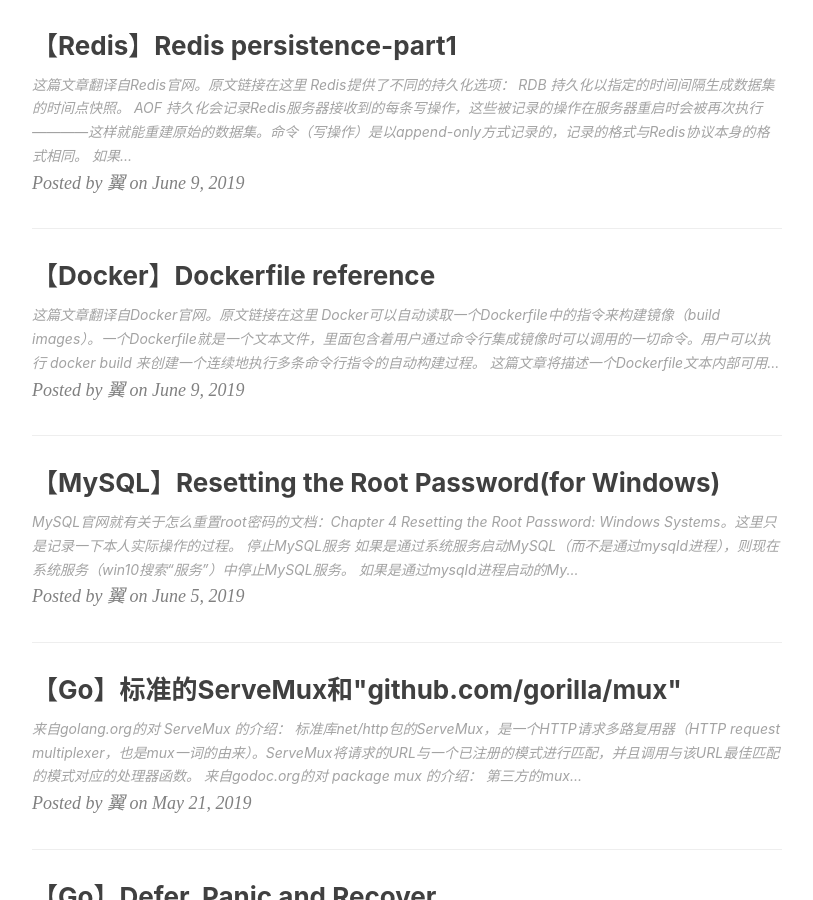
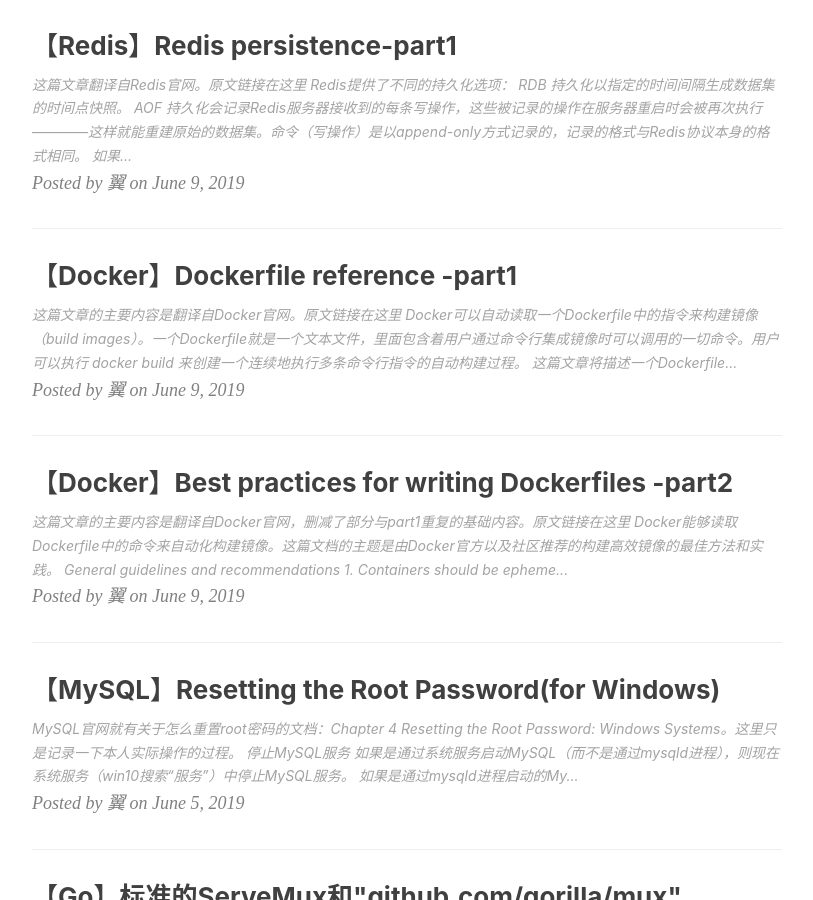
Before and after one commit to ttyrion/ttyrion.github.io, a Jekyll site: the page built from index.html, in a window 1280 px wide and 900 px high, scrolled down 439 px. Shown: the whole window, without its empty margins (233-1046 px from the left). Built offline with Jekyll 4.4.1, drawn with Linux system fonts in a browser that asks for light colours; nearby versions of some CDN libraries; the list of posts is cut into pages by our own code; comment, search, counter and statistics services are not loaded; some of the changed lines change nothing that is shown; some of the changed text lies outside the part shown.

Commit message:
Dockerfile

````diff
--- /dev/null
+++ b/_posts/2019-06-09-【Docker】Best practices for writing Dockerfiles -part2.md
@@ -0,0 +1,75 @@
+---
+layout:         page
+title:         【Docker】Best practices for writing Dockerfiles -part2
+subtitle:
+date:           2019-06-09
+author:         翼
+header-img: image/bg.jpg
+catalog: true
+tags:
+---
+
+> 这篇文章的主要内容是翻译自Docker官网，删减了部分与part1重复的基础内容。原文链接在[这里](https://docs.docker.com/v17.09/engine/userguide/eng-image/dockerfile_best-practices/)
+
+Docker能够读取Dockerfile中的命令来自动化构建镜像。这篇文档的主题是由Docker官方以及社区推荐的构建高效镜像的最佳方法和实践。
+
+### General guidelines and recommendations
+#### 1. Containers should be ephemeral
+你的Dockerfile定义的镜像生成的容器应该越短小精悍越好。“ephemeral”的意思是：容器应该能被停止、销毁，并且能用最小的设置和配置来构建和安装新容器。
+
+#### 2. Use a .dockerignore file
+**注意，以下这段文字并非翻译，个人认为官网文档有错误。** 请对比原文查看。
+
+执行 docker build 构建镜像时，一般需要传递了两个参数：一个Dockerfile路径（ -f ...Dockerfile ）以及一个目录路径。如果Dockerfile文件就在执行 docker build 时的工作目录中，那么可以忽略Dockerfile路径这个参数，只传一个目录路径。这个目录路径就是 **“构建上下文”**（build context）。“构建上下文”是构建镜像的二要素之一，另一个要素是 **“基础镜像”**。
+
+官方文档说“构建上下文”是执行 docker build 时的工作目录，显然是不对的。因为我可以这么执行：
+```javascript
+docker build ../
+```
+那么，构建上下文就是这个工作目录的父目录。
+
+执行 docker build 时，Docker CLI 会把“构建上下文”中的所有文件和子目录（递归遍历上下文目录）发送至 Docker Daemon；这些文件和子目录就是Docker daemon 构建镜像时的“构建上下文”。如果无意中在“构建上下文”目录中包含了无关文件，就会导致上下文变大，并且镜像的大小也变大。这同时也会使得构建时间变长，pull或者push镜像的时间也变长；还有运行时的容器也变大。执行 docker build 时的第一行日志就能看到你的“构建上下文”的大小：
+```javascript
+Sending build context to Docker daemon  187.8MB
+```
+为了精简构建上下文，可以使用一个.dockerignore文件来忽略目录中的一些文件或者子目录；只把必要的文件和子目录当做“构建上下文”。
+
+#### 3. Use multi-stage builds
+Docker 17.05 以及以上版本，都可以使用“multi-stage builds”来极大地减小最终的镜像大小，而不需要减少中间层数或者在构建期间删除中间文件。
+
+本人使用的版本没这么高，后续升级版本使用后再翻译。
+
+#### 4. Avoid installing unnecessary packages
+简单来说，为了降低复杂性、依赖性、文件大小、构建时间等等，你应该避免安装额外的、非必须的包。
+
+#### 5. Each container should have only one concern
+将应用程序分离到多个容器中，能够使横向扩展以及复用容器变得容易得多。比如，为了以解耦的方式来管理web应用程序、数据库、内存缓存，一个web应用程序可以由三个独立的容器组成，每个容器有自己的特定的镜像。
+
+你可能听说过“一个容器一个进程”。尽管这句话的意图不错，但这并非必须的。现在，容器可以由一个初始进程（init process）启动，除此之外，有些程序也会自行启动额外的进程。比如，Apache可能会为每个请求创建一个进程。虽然“一个容器一个进程”通常是一个好的经验法则，单并不是硬性规定。你应该自己做出最佳判断来尽量保持容器的干净和模块化。
+
+#### 6. Minimize the number of layers
+Docker 17.05 以前的版本，甚至是 Docker 1.10 以前的版本，减少你的镜像中的层数是很重要的。下面的一些改进减轻了这个要求：
+1. Docker 1.10 以及更高版本中，只有 RUN、COPY、ADD命令会创建新层。其他命令只是创建临时的中间镜像，且并不会直接增加构建结果的大小。
+1. Docker 17.05 以及更高的版本支持“multi-stage builds”，这允许你只把必须的内容拷贝进最终的镜像，把工具和调试信息只放在中间构建阶段而不增加最终镜像的大小。
+
+#### 7. Sort multi-line arguments
+只要有可能，通过以字母表顺序排序多行参数来环节后续的更改。这能帮你避免包的重复，并且更新参数也更容易。例如：
+```javascript
+RUN apt-get update && apt-get install -y \
+  bzr \
+  cvs \
+  git \
+  mercurial \
+  subversion
+```
+
+#### Build cache
+在构建镜像的过程中，Docker将一步步按顺序执行你的Dockerfile中的命令。检查每条命令时，Docker会在其缓存中查找可复用的镜像，而不是创建新（重复的）镜像。如果你不想使用缓存，可以使用 docker build 的 --no-cache=true 选项。
+
+然后，如果你准备让Docker使用缓存，那么理解Docker什么时候会查找匹配的镜像，什么时候不会。Docker遵循的基本规则如下：
+1. 从缓存中已有的一个父镜像开始，接下来的一条命令被拿来和此基础镜像（父镜像）的所有子镜像对比，来判断其中是否有某个子镜像是由相同的命令构建出来的。如果没有，则缓存无效。
+1. 大部分情况下，将Dockerfile中的命令和子镜像进行对比即可。然后，某些命令需要做更多检查。
+1. 对于ADD、COPY命令，镜像内的文件的**内容**也会被检查，会对每个文件计算出一个检验码。文件的最后修改时间和最后访问时间不影响检验码的计算。在查找缓存的过程中，这个检验码会被拿来与已有镜像中的检验码进行对比。如果文件的内容或者元数据等信息有任何改变，缓存无效。
+1. 除了ADD、COPY之外，缓存检查不会查看容器中的文件来觉得换成是否匹配。比如，当处理 RUN apt-get -y update 时，容器中更新的文件并不会被用于判断缓存是否可用。这种情况下，Docker只是根据命令字符串本身来对比，以便找到匹配的缓存。
+
+只要缓存无效，Dockerfile中后续的命令都会生成新镜像而不使用缓存。
--- a/_posts/2019-06-09-【Docker】Dockerfile reference -part1.md
+++ b/_posts/2019-06-09-【Docker】Dockerfile reference -part1.md
@@ -1,6 +1,6 @@
 ---
 layout:         page
-title:         【Docker】Dockerfile reference
+title:         【Docker】Dockerfile reference -part1
 subtitle:
 date:           2019-06-09
 author:         翼
@@ -9,7 +9,7 @@
 tags:
 ---
 
-> 这篇文章翻译自Docker官网。原文链接在[这里](https://docs.docker.com/v17.09/engine/reference/builder/)
+> 这篇文章的主要内容是翻译自Docker官网。原文链接在[这里](https://docs.docker.com/v17.09/engine/reference/builder/)
 
 Docker可以自动读取一个Dockerfile中的指令来构建镜像（build images）。一个Dockerfile就是一个文本文件，里面包含着用户通过命令行集成镜像时可以调用的一切命令。用户可以执行 docker build 来创建一个连续地执行多条命令行指令的自动构建过程。
 
````
